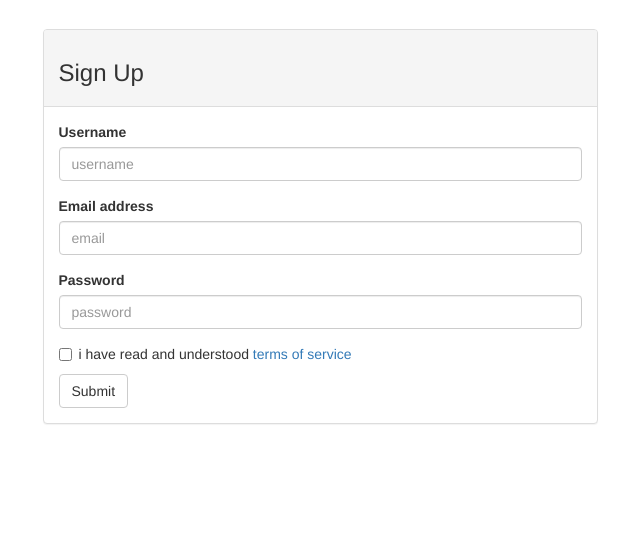
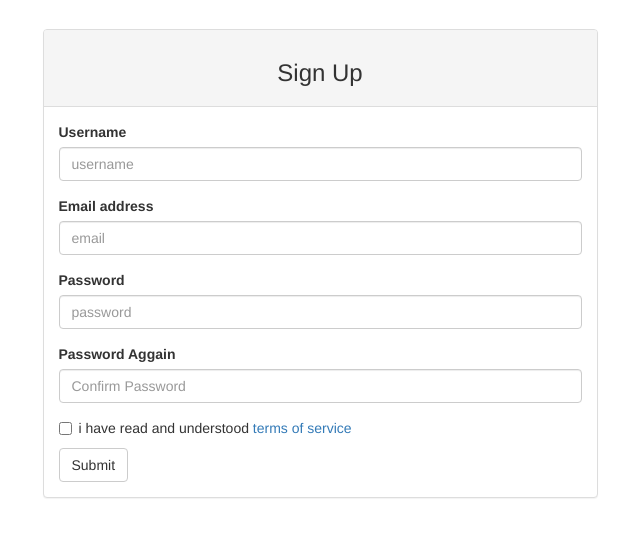
Before and after one commit to vasetrendafilov/the_underworld, a PHP site: template resources/views/auth/signup.twig in a window 1280 px wide. Shown: the part 51-588 px from the top of the page, without its empty margins (320-960 px from the left). Run offline with PHP 8.4, Linux system fonts and the light colour scheme; the template is opened without the code that fills it: most values are stand-ins (such as "Sample title", 1, 10 or a date in 2020); some libraries are stand-ins or nearby versions.

Commit message:
signup e gotovo so dodadena csrf zastita

```diff
--- a/app/Controllers/Auth/AuthController.php
+++ b/app/Controllers/Auth/AuthController.php
@@ -32,7 +32,10 @@ class AuthController extends Controller
         ]);
         return $response->withRedirect($this->router->pathFor('home'));
       }else {
-        return $response->withRedirect($this->router->pathFor('auth.signup'));
+        return $this->view->render($response, 'auth/signup.twig',[
+          'errors'  => $v->errors(),
+          'request' => $request->getParams()
+        ]);
       }
   }
 }
--- a/bootstrap/app.php
+++ b/bootstrap/app.php
@@ -30,6 +30,9 @@ $capsule->bootEloquent();
 $container['db'] = function ($container) use ($capsule){
     return $capsule;
 };
+$container['csrf'] = function ($c){
+    return new Slim\Csrf\Guard;
+};
 $container['view'] = function ($container){
     $view = new \Slim\Views\Twig(__DIR__ . '/../resources/views', [
         'cache' => false,
@@ -38,6 +41,7 @@ $container['view'] = function ($container){
         $container->router,
         $container->request->getUri()
     ));
+    $view->addExtension(new \App\Views\CsrfExtension($container['csrf']));
     return $view;
 };
 $container['Validator'] = function ($container){
@@ -50,4 +54,6 @@ $container['AuthController'] = function($container){
     return new \App\controllers\Auth\AuthController($container);
 };
 
+$app->add($container->get('csrf'));
+
 require __DIR__.'/../app/routes.php';
--- a/resources/views/auth/signup.twig
+++ b/resources/views/auth/signup.twig
@@ -4,28 +4,35 @@
 <div class="row">
 <div class="col-md-6 col-md-offset-3">
     <div class="panel panel-default">
-    <div class="panel-heading"><h3>Sign Up</h3></div>
+    <div class="panel-heading"><h3 class="text-center">Sign Up</h3></div>
     <div class="panel-body">
       <form action="{{path_for('auth.signup')}}" method="post" autocomplete="off">
-        <div class="form-group  {{  errors.username ? 'has-error':''}}">
+        <div class="form-group  {{  errors.first('username') ? 'has-error':''}}">
           <label for="username">Username</label>
-          <input type="text" class="form-control" id="username" placeholder="username" name="username" value="{{ old.username }}">
-           {% if errors.username %}
-          <span class="help-block">{{errors.username | first}}</span>
+          <input type="text" class="form-control" id="username" placeholder="username" name="username" value="{{ request.username }}">
+           {% if errors.first('username') %}
+          <span class="help-block">{{errors.first('username')}}</span>
           {% endif %}
         </div>
-        <div class="form-group {{  errors.email ? 'has-error':''}}">
+        <div class="form-group {{  errors.first('email') ? 'has-error':''}}">
           <label for="email">Email address</label>
-          <input type="text" class="form-control" id="email" placeholder="email" name="email" value="{{ old.email }}">
-          {% if errors.email %}
-          <span class="help-block">{{errors.email | first}}</span>
+          <input type="text" class="form-control" id="email" placeholder="email" name="email" value="{{ request.email }}">
+          {% if errors.first('email') %}
+          <span class="help-block">{{ errors.first('email') }}</span>
           {% endif %}
         </div>
-        <div class="form-group {{  errors.password ? 'has-error':''}}">
+        <div class="form-group {{  errors.first('password') ? 'has-error':''}}">
           <label for="password">Password</label>
           <input type="password" class="form-control" id="password" placeholder="password" name="password" >
-           {% if errors.password %}
-          <span class="help-block">{{errors.password | first}}</span>
+           {% if errors.first('password') %}
+          <span class="help-block">{{errors.first('password')}}</span>
+          {% endif %}
+        </div>
+        <div class="form-group {{  errors.first('password_confirm') ? 'has-error':''}}">
+          <label for="password_confirm">Password Aggain</label>
+          <input type="password" class="form-control" id="password_confirm" placeholder="Confirm Password" name="password_confirm" >
+           {% if errors.first('password_confirm') %}
+          <span class="help-block">{{errors.first('password_confirm')}}</span>
           {% endif %}
         </div>
         <div class="checkbox">
@@ -33,8 +40,8 @@
               <input type="checkbox"> i have read and understood <a href="#" >terms of service</a>
           </label>
         </div>
+        {{ csrf_field() | raw }}
         <button type="submit" class="btn btn-default">Submit</button>
-        {{ csrf.field | raw }}
       </form>
     </div>
 </div>
--- a/resources/views/home.twig
+++ b/resources/views/home.twig
@@ -1,4 +1,4 @@
 {%extends 'templates/app.twig'%}
 {% block content %}
-    vase
+    heloo
 {% endblock %}
--- a/resources/views/templates/app.twig
+++ b/resources/views/templates/app.twig
@@ -3,7 +3,7 @@
 <html lang="en">
     <head>
         <meta charset="utf-8">
-        <title>site</title>
+        <title>Drzava</title>
         <!-- Latest compiled and minified CSS -->
 <link rel="stylesheet" href="https://maxcdn.bootstrapcdn.com/bootstrap/3.3.7/css/bootstrap.min.css"
       integrity="sha384-BVYiiSIFeK1dGmJRAkycuHAHRg32OmUcww7on3RYdg4Va+PmSTsz/K68vbdEjh4u" crossorigin="anonymous">
```
Also changed, not shown: app/Middleware/Middleware.php (added, +13 -0 lines), app/Views/CsrfExtension.php (added, +25 -0 lines). Lines whose indentation alone changed are shown as unchanged.
